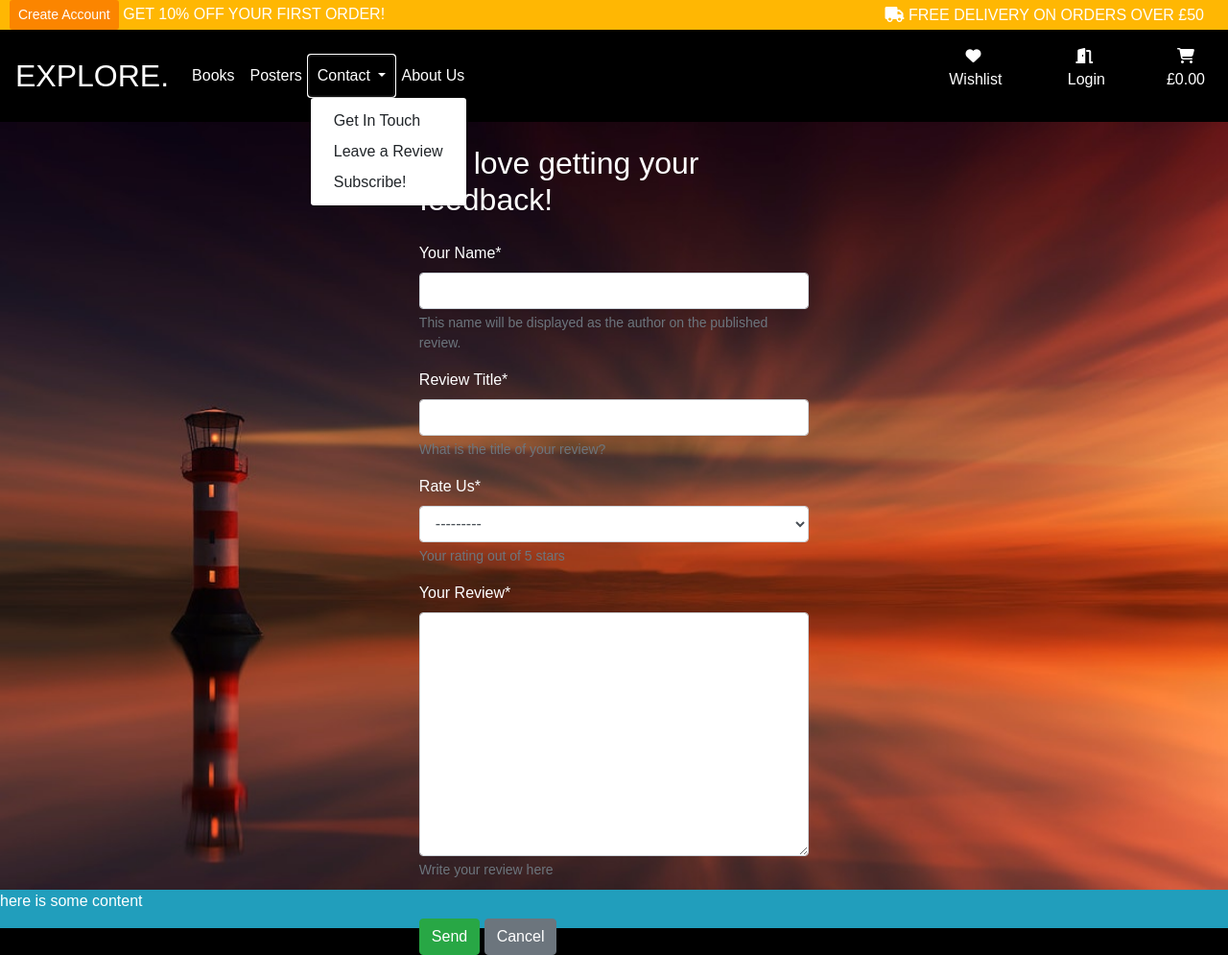
After one commit to RadheyaM/explore, a Django app: page /profile/site-review/ in a window 1280 px wide, after a click on "Contact". The commit adds this page. Shown: the whole page at 96% size. Run offline with Django 3.2, Linux system fonts and the light colour scheme; some libraries are stand-ins or nearby versions.

Commit message:
Add a create site reivew template, view and url

```diff
--- /dev/null
+++ b/profiles/templates/profile/site-review.html
@@ -0,0 +1,38 @@
+{% extends 'base.html' %}
+{% load static %}
+
+{% block extra_css %}
+    <link rel="stylesheet" href="{% static 'css/allauth.css' %}">
+{% endblock %}
+
+{% block extra_title %}
+    | Review Us
+{% endblock %}
+
+{% block content %}
+    <section class="allauth-container">
+        <div class="row d-flex justify-content-center m-2">
+            <div class="col-12 col-lg-8 p-3">
+                <div class="w-50 m-auto">
+                    <h2>We love getting your feedback!</h2>
+                </div>
+            </div>
+                <div class="col-12 col-lg-8">
+                    <div class="w-50 m-auto">
+                    <form method="POST">
+                        {% csrf_token %}
+                        {{ form.non_form_errors }}
+                        {% for field in form %}
+                            {{ field.errors }}
+                            {{ field | as_crispy_field }}
+                        {% endfor %}
+                        <br>
+                        <!--Buttons-->
+                        <input type="submit" value="Send" class="btn btn-success">
+                        <input type="button" class="btn btn-secondary" value="Cancel" onClick="javascript:history.go(-1);">
+                    </form>
+                </div>
+            </div>
+        </div>
+    </section>
+{% endblock %}
--- a/profiles/urls.py
+++ b/profiles/urls.py
@@ -4,6 +4,7 @@ from . import views
 urlpatterns = [
     path('', views.delivery_address, name='profile'),
     path('contact/', views.ContactUs.as_view(), name='contact'),
+    path('site-review/', views.CreateSiteReview.as_view(), name='site_review'),
     path('order-history/', views.order_history, name='order_history'),
     path('wishlist/', views.wishlist, name='wishlist'),
     path('wishlist/edit-book/<int:id>', views.edit_book_wishlist, name='edit_book_wishlist'),
--- a/profiles/views.py
+++ b/profiles/views.py
@@ -4,7 +4,7 @@ from django.http import HttpResponseRedirect
 from django.contrib import messages
 from django.urls import reverse_lazy
 
-from .models import UserProfile, Contact
+from .models import UserProfile, Contact, SiteReview
 from .forms import UserProfileForm
 
 from products.models import Books, Posters
@@ -103,3 +103,24 @@ class ContactUs(CreateView):
         )
 
         return super().form_valid(form)
+
+class CreateSiteReview(CreateView):
+    """
+    View for a User to Create a site reivew
+    """
+    model = SiteReview
+    fields = ('name', 'title', 'rating', 'body',)
+    template_name = 'profile/site-review.html'
+    success_url = reverse_lazy('home')
+
+    def form_valid(self, form):
+        """
+        Custom form_valid function adding a success message for display.
+        """
+        messages.add_message(
+            self.request,
+            messages.SUCCESS,
+            "Thank you for your review! Once approved it will be displayed on the site!"
+        )
+
+        return super().form_valid(form)
--- a/templates/includes/desktop-nav.html
+++ b/templates/includes/desktop-nav.html
@@ -18,7 +18,7 @@
                 </a>
                 <div class="dropdown-menu">
                     <a class="dropdown-item" href="{% url 'contact' %}">Get In Touch</a>
-                    <a class="dropdown-item" href="#">Leave a Review</a>
+                    <a class="dropdown-item" href="{% url 'site_review' %}">Leave a Review</a>
                     <a class="dropdown-item btn btn-active" href="#">Subscribe!</a>
                 </div>
             </li>
```
Also changed, not shown: db.sqlite3.
